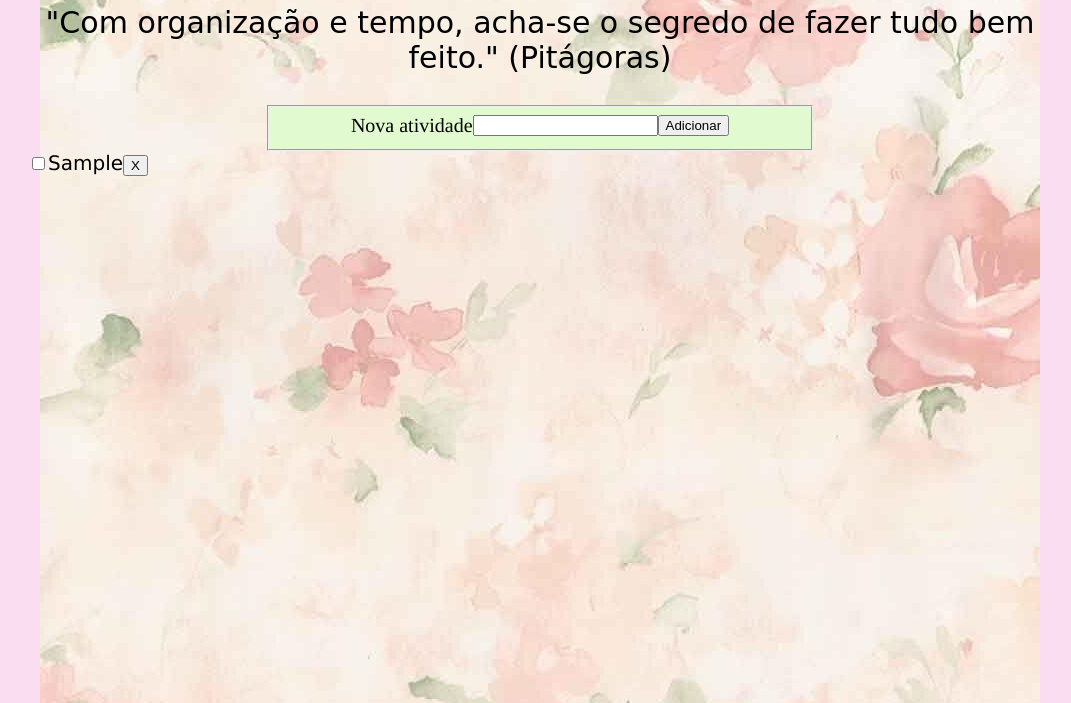
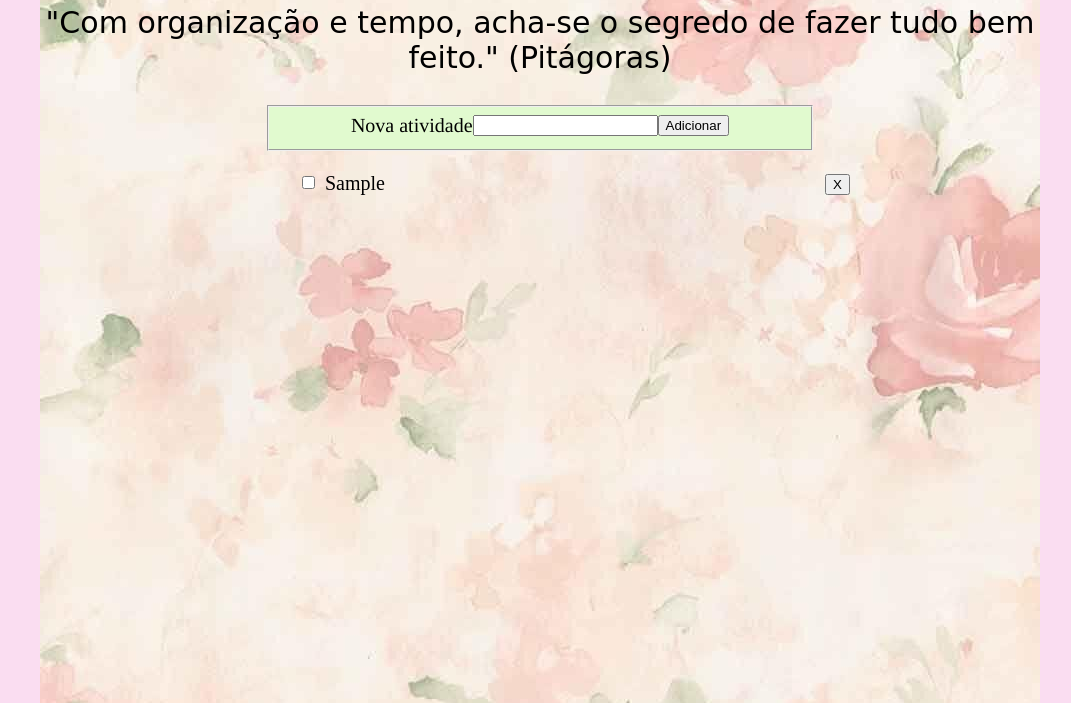
Before and after one commit to carlabastosdev/Projeto1, a plain HTML site: page index.html in a window 1280 px wide. Both pictures are taken after typing "Sample" into the empty fields and a click on the button "Adicionar". Shown: the part 97-800 px from the top of the page, without its empty margins (100-1171 px from the left). Drawn offline with Linux system fonts and the light colour scheme.

Commit message:
Finalização do Projeto

```diff
--- a/index.css
+++ b/index.css
@@ -3,7 +3,7 @@ body,
 header,
 div,
 ul,
-li{
+li {
   margin: 0;
   border: 0;
   padding: 0;
@@ -22,18 +22,16 @@ html {
   display: flex;
   background-image: url("img.jpg");
   background-repeat: no-repeat;
-    background-color:rgb(250, 221, 241);
+  background-color: rgb(250, 221, 241);
   background-position: center;
   flex-direction: column;
   align-items: center;
-
 }
 
 header {
   width: 80%;
   height: 40%;
   overflow: hidden;
-
 }
 
 p {
@@ -41,7 +39,6 @@ html {
   font-size: 30px;
   text-align: center;
   margin-top: 15px;
-
 }
 h1 {
   text-align: center;
@@ -59,3 +56,31 @@ html {
   height: 40%;
   margin: auto;
 }
+
+ul {
+  margin-block-start: 1em;
+  margin-block-end: 1em;
+  margin-inline-start: 0px;
+  margin-inline-end: 0px;
+  padding-inline-start: 70px;
+  align-self: stretch;
+  width: 70%;
+  height: 40%;
+  margin: justify;
+  font-family: Times, Times New Roman, serif;
+  font-size: 20px;
+  margin-left: 200px;
+  margin-right: 200px;
+  list-style: none;
+  box-sizing: border-box;
+  margin-bottom: 2.5mm;
+  border: 1px;
+}
+
+.atividade {
+  align-self: center;
+  margin-left: 7px;
+  font-family: "Times New Roman", Times, serif;
+  width: 500px;
+  word-wrap: break-word;
+}
--- a/index.html
+++ b/index.html
@@ -22,7 +22,7 @@
         </fieldset>
     </div>
 
-    <div id="toDoList"></div>
+    <ul id="toDoList" class="container"></ul>
 
 </body>
 <script src="index.js"></script>
--- a/index.js
+++ b/index.js
@@ -1,63 +1,91 @@
-var toDoListGeral = [];
+const nomeItemLocalStorage = "toDoListItens";
 
 function carregarLocalStorage() {
-    return toDoListGeral;
+  const itens = localStorage.getItem(nomeItemLocalStorage);
+  return itens ? JSON.parse(itens) : [];
 }
 
 function salvarLocalStorage(listaItens) {
-    toDoListGeral = listaItens;
+  localStorage.setItem(nomeItemLocalStorage, JSON.stringify(listaItens));
 }
 
 function inserirAtividade() {
   const atividade = document.getElementById("atividade");
   const novoItem = {
     feito: false,
-        descricao: atividade.value
+    descricao: atividade.value,
   };
   atividade.value = " ";
 
   const listaDeItens = carregarLocalStorage();
-    const novaLista = [
-        ...listaDeItens,
-        novoItem
-    ];
+  const novaLista = [...listaDeItens, novoItem];
 
   salvarLocalStorage(novaLista);
   carregarListaAtividades(novaLista);
 }
+
+function deleteAtividade(index) {
+  const itens = carregarLocalStorage();
+  itens.splice(index, 1);
+  salvarLocalStorage(itens);
+  carregarListaAtividades(itens);
+}
+
+function selecionarAtividade(index, checked) {
+  const listaDeItens = carregarLocalStorage();
+  listaDeItens[index].feito = checked;
+  salvarLocalStorage(listaDeItens);
+
+  const item = document.getElementById(`span${index}`);
+  if (checked) {
+    item.style.textDecoration = "line-through";
+  } else {
+    item.style.textDecoration = "none";
+  }
+}
+
 function carregarListaAtividades(listaItens) {
   const lista = document.getElementById("toDoList");
-
   lista.innerHTML = " ";
 
   listaItens.map((item, index) => {
-        const atividade = document.createElement('div');
+    const atividade = document.createElement("li");
+    atividade.style.display = "flex";
 
-        const checkbox = document.createElement('input');
-        checkbox.type = 'checkbox';
-        checkbox.addEventListener("change", event => selecionarAtividade(index, event.target.checked));
+    const divCheckBox = document.createElement("div");
+    const checkbox = document.createElement("input");
+    checkbox.type = "checkbox";
+    checkbox.addEventListener("change", (event) =>
+      selecionarAtividade(index, event.target.checked)
+    );
+    divCheckBox.appendChild(checkbox);
 
-        const span = document.createElement('span');
+    const divSpan = document.createElement("div");
+    divSpan.className = "atividade";
+    const span = document.createElement("span");
     span.id = `span${index}`;
     span.innerHTML = item.descricao;
+    divSpan.appendChild(span);
 
     if (item.feito) {
       checkbox.checked = true;
       span.style.textDecoration = "line-through";
     }
 
-        const button = document.createElement('button');
-        button.innerHTML = 'X';
+    const divButton = document.createElement("div");
+    divButton.style.justifyContent = "flex-end";
+    const button = document.createElement("button");
+    button.innerHTML = "X";
     button.addEventListener("click", () => deleteAtividade(index));
+    divButton.appendChild(button);
 
-        atividade.appendChild(checkbox);
-        atividade.appendChild(span);
-        atividade.appendChild(button);
+    atividade.appendChild(divCheckBox);
+    atividade.appendChild(divSpan);
+    atividade.appendChild(divButton);
 
     lista.appendChild(atividade);
-    })
+  });
 }
-
 function Inicio() {
   const itens = carregarLocalStorage();
   carregarListaAtividades(itens);
```
Lines whose indentation alone changed are shown as unchanged.
